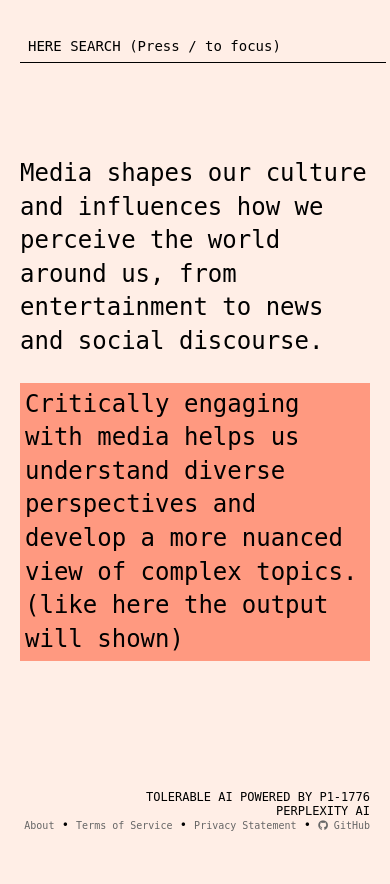
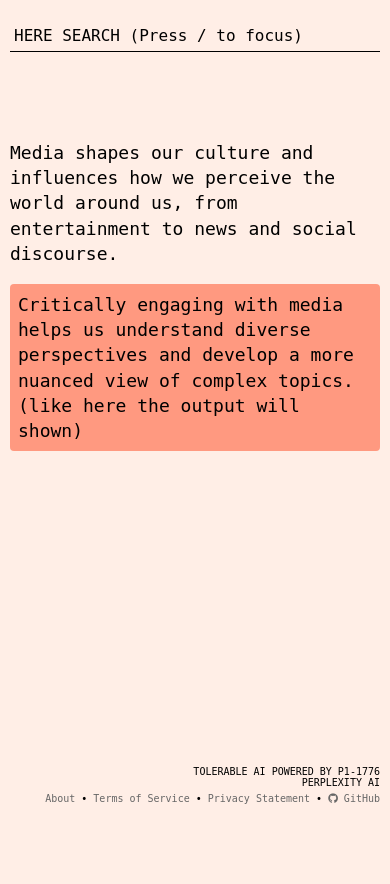
Before and after one commit to bniladridas/tolerable-ai, a Flask app: page / in a window 390 px wide. After the commit the page ends 804 px from the top, so only its background shows below. Run offline with Flask 3, Linux system fonts and the light colour scheme; the visitor is signed in with stand-in values (Sample User, id 1).

Commit message:
Add mobile responsiveness improvements

```diff
--- a/static/css/style.css
+++ b/static/css/style.css
@@ -7,15 +7,25 @@ body {
     display: flex;
     flex-direction: column;
     min-height: 100vh;
+    -webkit-text-size-adjust: 100%; /* Prevent font scaling in landscape */
 }
 
 .container {
     max-width: 800px;
+    width: 100%;
     margin: 0 auto;
-    padding: 20px;
+    padding: 15px;
+    box-sizing: border-box;
     display: flex;
     flex-direction: column;
     min-height: 100vh;
+}
+
+/* Media query for small screens */
+@media (max-width: 480px) {
+    .container {
+        padding: 10px;
+    }
 }
 
 header {
@@ -35,10 +45,18 @@ header {
     font-family: monospace;
     font-size: 14px;
     outline: none;
+    box-sizing: border-box;
 }
 
 #search-input::placeholder {
     color: #000;
+}
+
+@media (max-width: 480px) {
+    #search-input {
+        font-size: 16px; /* Prevent zoom on iOS */
+        padding: 6px 4px;
+    }
 }
 
 main {
@@ -49,11 +67,25 @@ main {
 #response-container {
     font-size: 24px;
     line-height: 1.4;
+    word-wrap: break-word;
+    overflow-wrap: break-word;
 }
 
 .highlighted-text {
     background-color: #ff9980;
-    padding: 5px;
+    padding: 10px;
+    border-radius: 4px;
+}
+
+/* Media query for small screens */
+@media (max-width: 480px) {
+    #response-container {
+        font-size: 18px;
+    }
+
+    .highlighted-text {
+        padding: 8px;
+    }
 }
 
 footer {
@@ -61,10 +93,23 @@ footer {
     text-align: right;
     padding: 20px 0;
     font-size: 12px;
+    word-wrap: break-word;
 }
 
 .footer-text {
     text-align: right;
+}
+
+/* Media query for small screens */
+@media (max-width: 480px) {
+    footer {
+        font-size: 10px;
+    }
+
+    .footer-text a {
+        display: inline-block;
+        margin-top: 5px;
+    }
 }
 
 /* Error handling styles */
@@ -115,9 +160,20 @@ footer {
     padding: 30px;
     border: 1px solid #ff9980;
     max-width: 500px;
-    width: 80%;
+    width: 90%;
     position: relative;
     font-family: monospace;
+    max-height: 90vh;
+    overflow-y: auto;
+    box-sizing: border-box;
+}
+
+/* Media query for small screens */
+@media (max-width: 480px) {
+    .modal-content {
+        padding: 20px 15px;
+        width: 95%;
+    }
 }
 
 .modal-close {
```
Also changed, not shown: templates/verify.html (+44 -2 lines).
